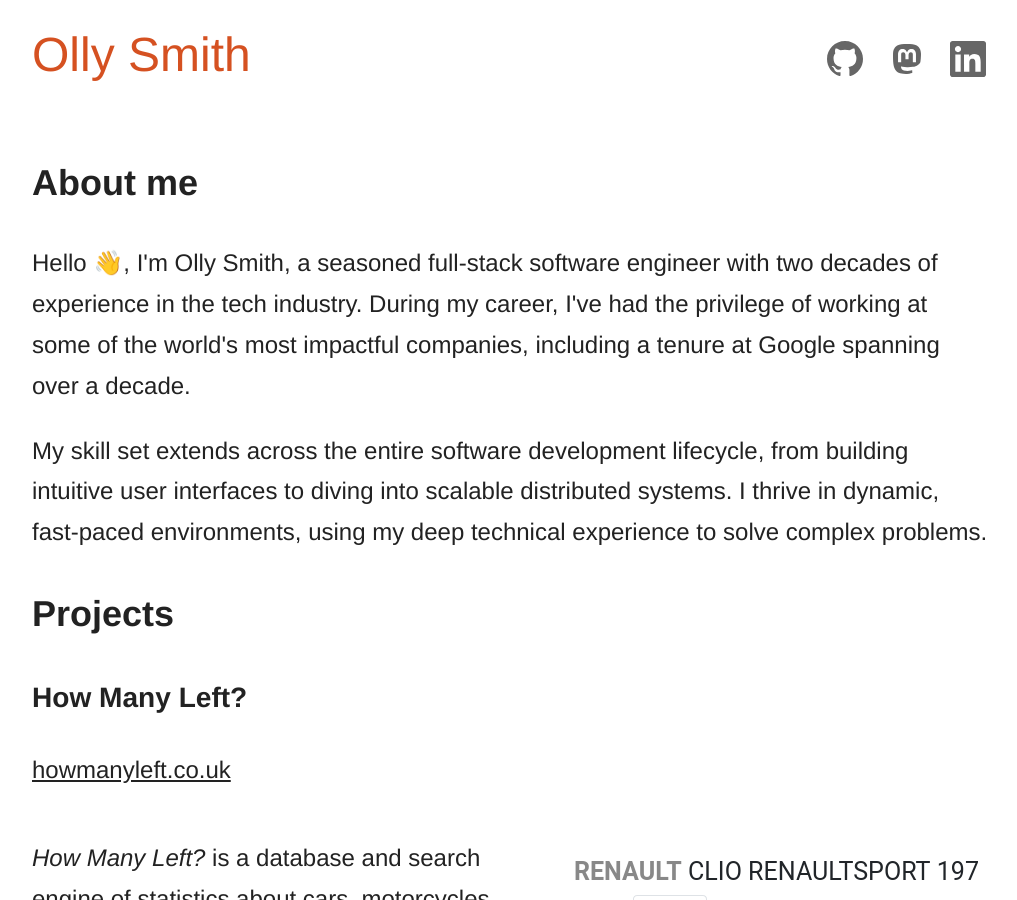
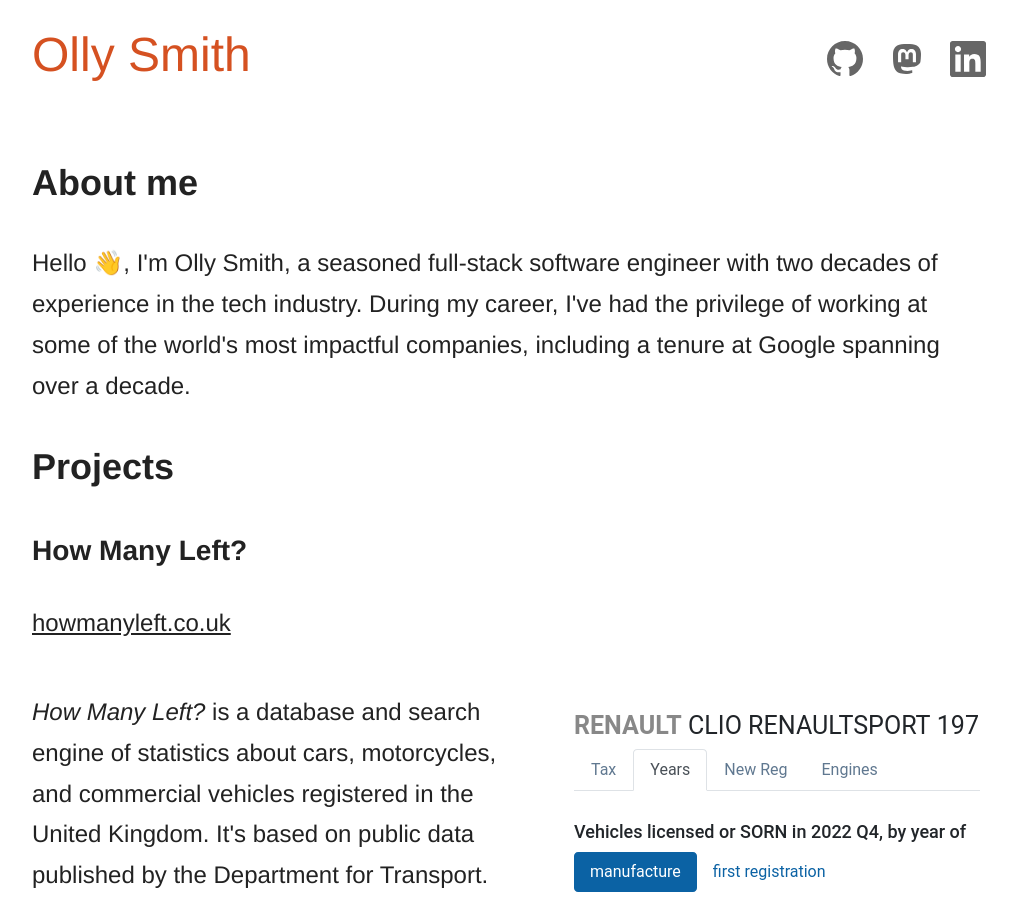
Before and after one commit to oesmith/oesmith.github.com, a Jekyll site: the page built from index.html, in a window 1280 px wide and 900 px high. Shown: the whole window, without its empty margins (128-1145 px from the left). Built offline with Jekyll 4.4.1, drawn with Linux system fonts in a browser that asks for light colours.

Commit message:
Remove the second paragraph,  it's icky.

```diff
--- a/index.html
+++ b/index.html
@@ -9,11 +9,6 @@
   decades of experience in the tech industry. During my career, I've had the
   privilege of working at some of the world's most impactful companies,
   including a tenure at Google spanning over a decade.
-
-  <p>My skill set extends across the entire software development lifecycle,
-  from building intuitive user interfaces to diving into scalable distributed
-  systems. I thrive in dynamic, fast-paced environments, using my deep
-  technical experience to solve complex problems.
 </div>
 
 <div class="projects">
```
